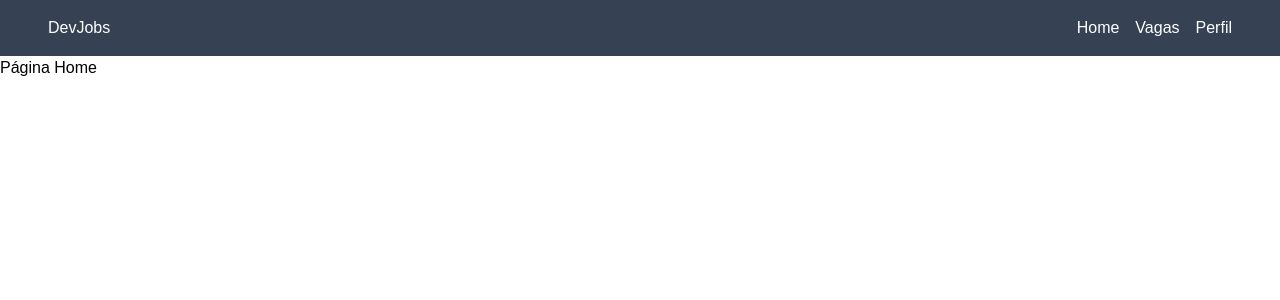
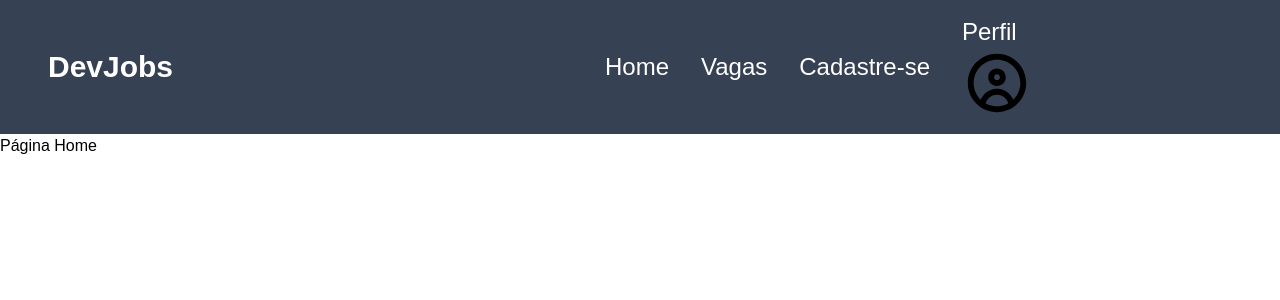
Before and after one commit to GabrielFDevelop/DevJobs, a Next.js app in the folder devJobs/: page / in a window 1280 px wide. Shown: the top 300 px of the page. Built offline with nearby package versions, Linux system fonts and the light colour scheme.

Commit message:
Estilização do Header.

```diff
--- /dev/null
+++ b/devJobs/src/components/header/headerIcons/iconPerfil.tsx
@@ -0,0 +1,13 @@
+import React from "react";
+import Image from "next/image";
+import imgPerfil from "../../../../public/circle-user-svgrepo-com.svg";
+
+const ImgPerfil = () => {
+	return(
+		<div>
+			<Image src={imgPerfil} alt="imgPerfil" width={70} />
+		</div>
+	)
+}
+
+export default ImgPerfil;
--- a/devJobs/src/components/header/index.tsx
+++ b/devJobs/src/components/header/index.tsx
@@ -1,32 +1,41 @@
-import Link from 'next/link'
+import Link from 'next/link';
+import ImgPerfil from './headerIcons/iconPerfil';
 
 export function Header(){
 	return (
 		<header className="flex px-2 py-4 bg-gray-700 text-white">
 			<div className='flex items-center justify-between w-full'>
-				<div>
-					<h2 className='pl-10'>DevJobs</h2>
+				<div  className='pl-10'>
+					<h2 className='text-3xl font-bold'>DevJobs</h2>
 				</div>
+				<div className='flex items-center justify-center pr-50'>
 					<nav>
-					<ul className="flex items-center justify-center gap-4 pr-10">
+						<ul className="flex items-center justify-center gap-8">
 							<li>
-							<Link href="/">
+								<Link href={"/"} className='text-white text-2xl hover:text-gray-300 transform-3d hover:scale-110 transition-all duration-300 ease-in-out'>
 									Home
 								</Link>
 							</li>
 							<li>
-							<Link href="/vagas">
+								<Link href={"/vagas"} className='text-white text-2xl hover:text-gray-300 transform-3d hover:scale-110 transition-all duration-300 ease-in-out'>
 									Vagas
 								</Link>
 							</li>
-						<li >
-							<Link href="/perfil">
+							<li>
+								<Link href={"/cadastro"} className='text-white text-2xl hover:text-gray-300 transform-3d hover:scale-110 transition-all duration-300 ease-in-out'>
+									Cadastre-se
+								</Link>
+							</li>
+							<li className='flex items-center gap-1 '>
+								<Link href={"/perfil"} className='text-white mr-10 text-2xl hover:text-gray-300 transform-3d hover:scale-105 transition-all duration-400 ease-in-out'>
 									Perfil
+									<ImgPerfil />
 								</Link>
 							</li>
 						</ul>
 					</nav>
 				</div>
+			</div>
 		</header>
 	)
 }
```
Also changed, not shown: devJobs/public/circle-user-svgrepo-com.svg (added), devJobs/public/empregoLogin.jpg (deleted). Lines whose indentation alone changed are shown as unchanged.
